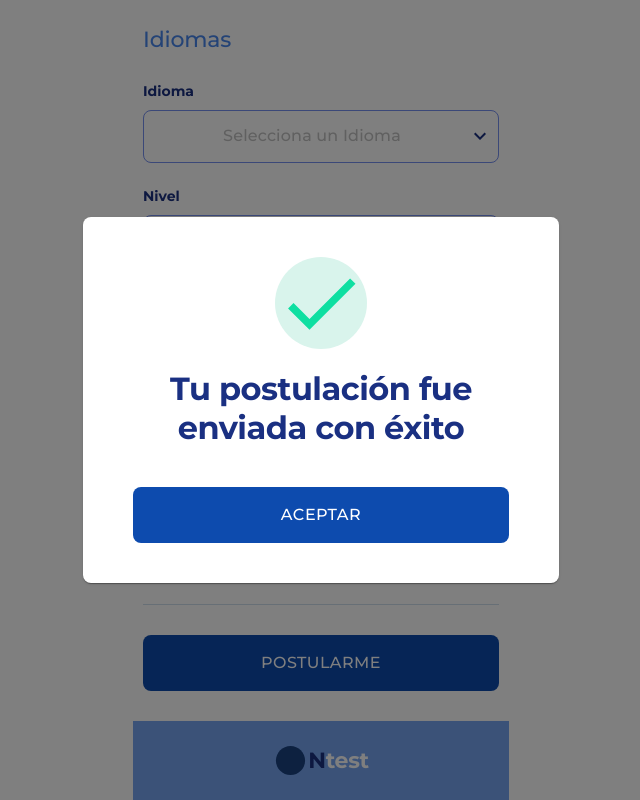
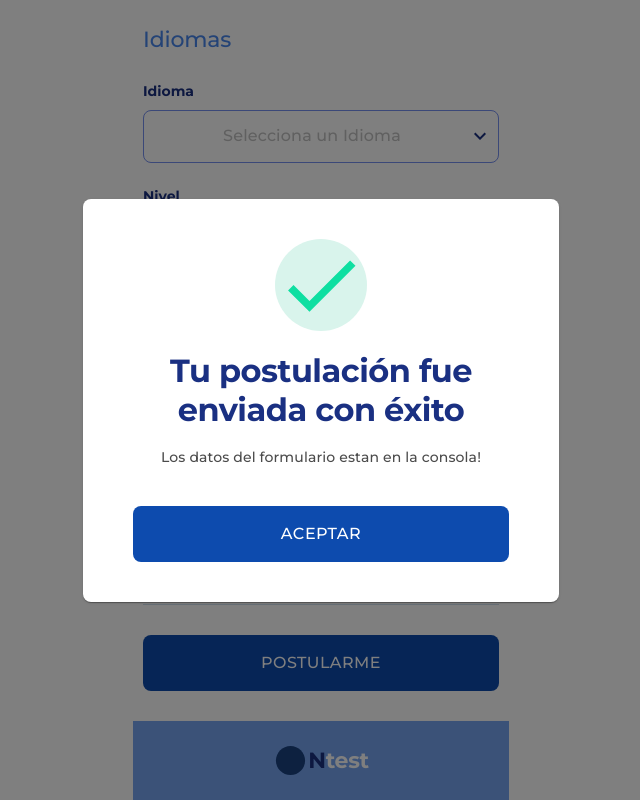
Before and after one commit to pillowpilot/nos_frontend_challenge, a React (Vite) app: page / in a window 1280 px wide. Both pictures are taken after typing "Sample", "Sample", "Sample", "Sample", "Sample", "Sample" into the empty fields and a click on the button "POSTULARME". Shown: the part 1241-2041 px from the top of the page, without its empty margins (319-959 px from the left). Built offline with nearby package versions, Linux system fonts and the light colour scheme.

Commit message:
feat: add message for recruiters

```diff
--- a/src/components/popup/SuccessSubmition.tsx
+++ b/src/components/popup/SuccessSubmition.tsx
@@ -45,6 +45,9 @@ export const SuccessSubmition: FC<SuccessSubmitionProps> = ({
             <Typography variant="h1" align="center">
               Tu postulación fue enviada con éxito
             </Typography>
+            <Typography align="center">
+              Los datos del formulario estan en la consola!
+            </Typography>
           </Stack>
           <AcceptBtn onClick={onAccept} />
         </Stack>
```
